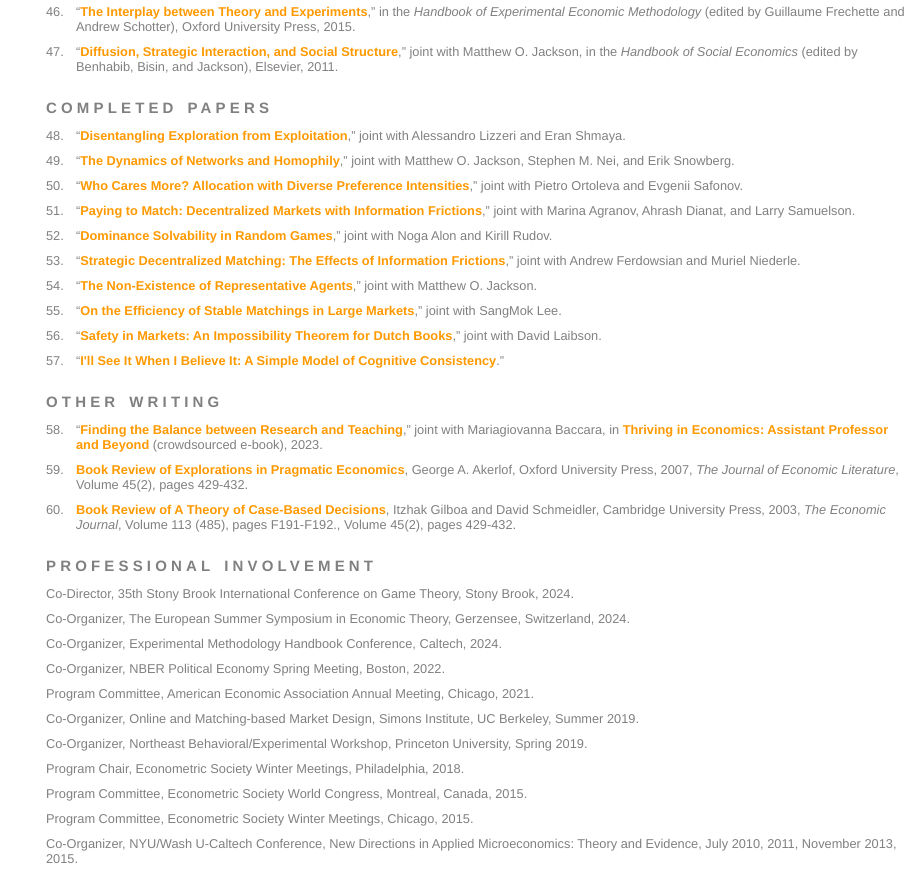
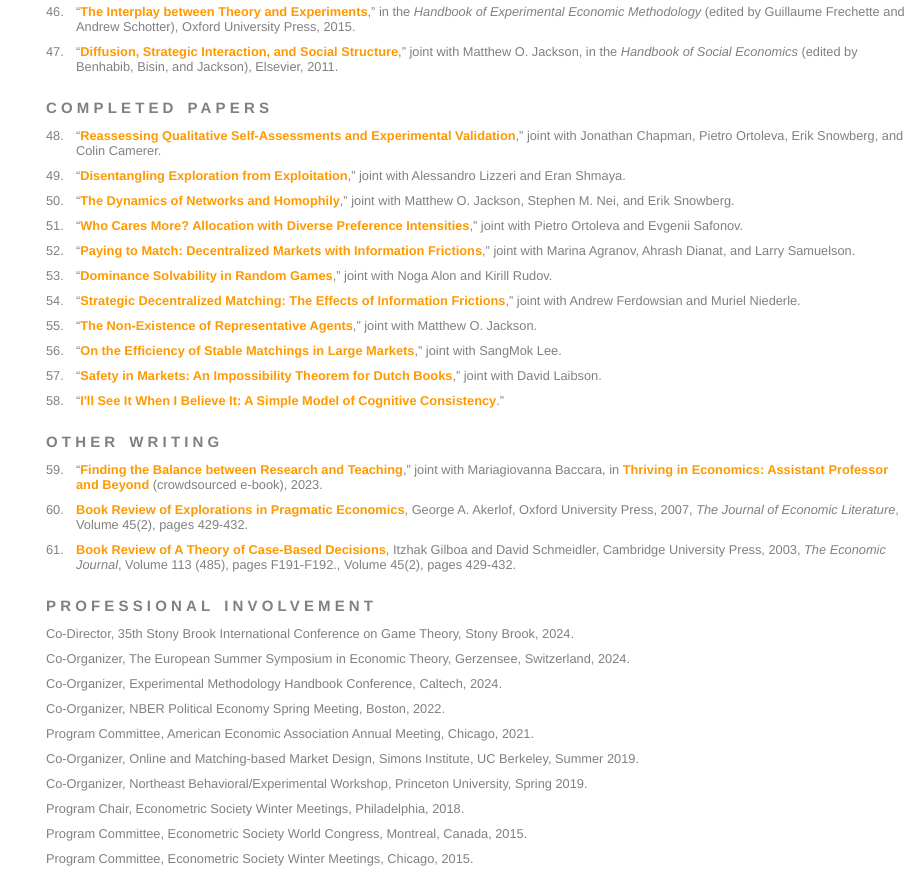
Before and after one commit to lyariv/lyariv.github.io, a plain HTML site: page cv.html in a window 1280 px wide. Shown: the part 3520-4393 px from the top of the page, without its empty margins (359-1280 px from the left). Drawn offline with Linux system fonts and the light colour scheme.

Commit message:
Update cv.html

```diff
--- a/cv.html
+++ b/cv.html
@@ -827,6 +827,13 @@
 
 				<div class="section-entry">
 					<span class="description count">
+						&ldquo;<a class="paper" href="papers/ExperimentalValidation.pdf">Reassessing Qualitative Self-Assessments and Experimental Validation</a>,&rdquo;
+						joint with Jonathan Chapman, Pietro Ortoleva, Erik Snowberg, and Colin Camerer.
+					</span>
+				</div>
+
+				<div class="section-entry">
+					<span class="description count">
 						&ldquo;<a class="paper" href="papers/ExplorationExploitation.pdf">Disentangling Exploration from Exploitation</a>,&rdquo;
 						joint with Alessandro Lizzeri and Eran Shmaya.
 					</span>
```
